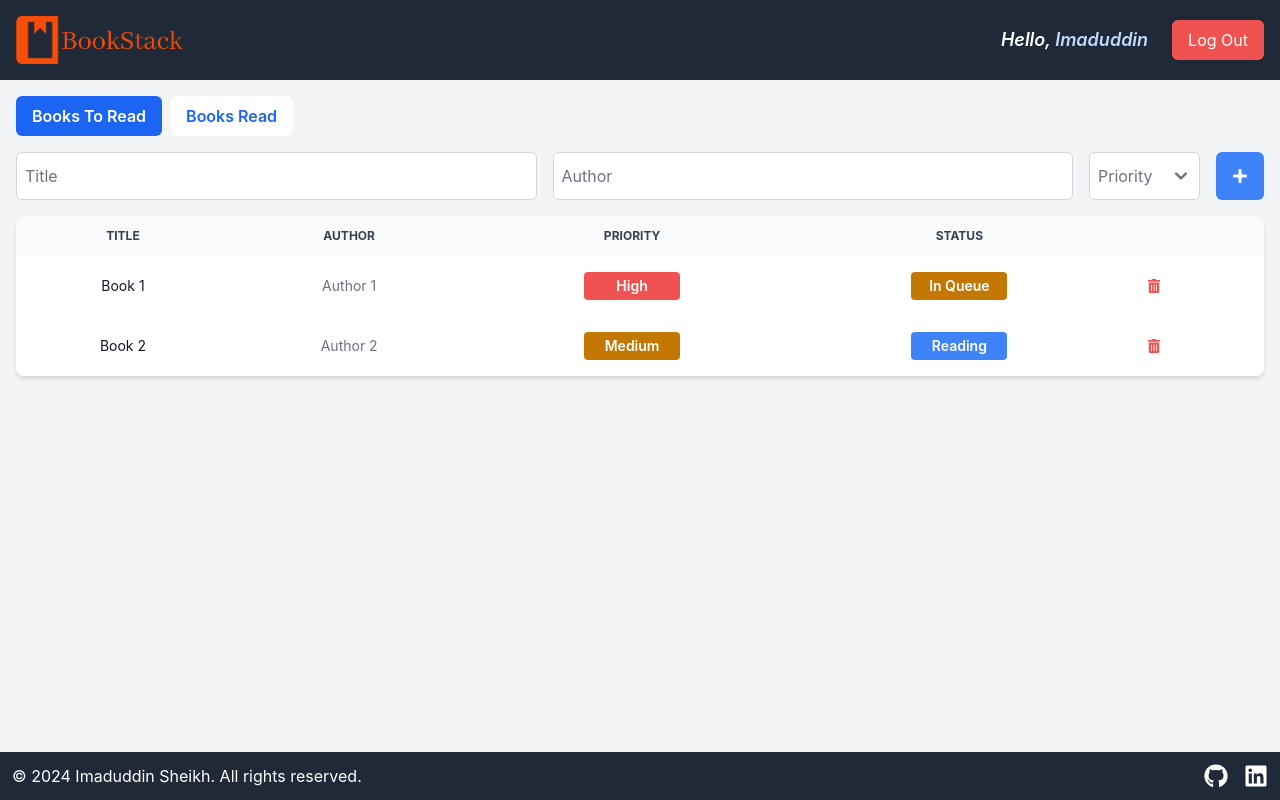
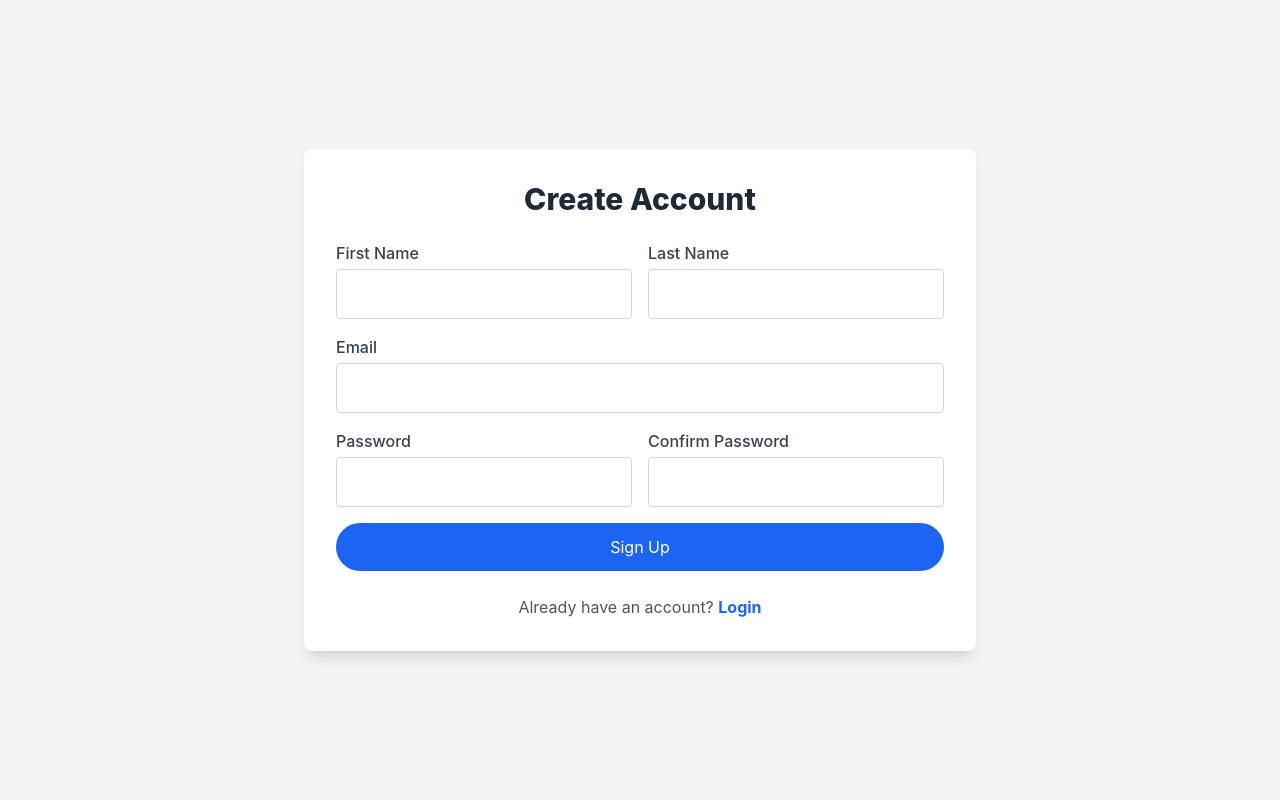
Before and after one commit to isheikh8492/BookStack, a React (Create React App) app in the folder bookstack_frontend/: page /signup in a window 1280 px wide. Built offline with nearby package versions, Linux system fonts and the light colour scheme.

Commit message:
added Login and Register Pages

```diff
--- a/bookstack_frontend/package.json
+++ b/bookstack_frontend/package.json
@@ -6,10 +6,12 @@
     "@testing-library/jest-dom": "^5.17.0",
     "@testing-library/react": "^13.4.0",
     "@testing-library/user-event": "^13.5.0",
+    "axios": "^1.7.4",
     "flowbite": "^2.5.1",
     "react": "^18.3.1",
     "react-dom": "^18.3.1",
     "react-icons": "^5.3.0",
+    "react-router-dom": "^6.26.1",
     "react-scripts": "5.0.1",
     "web-vitals": "^2.1.4"
   },
--- a/bookstack_frontend/src/App.js
+++ b/bookstack_frontend/src/App.js
@@ -1,16 +1,68 @@
-import './App.css';
-import Navbar from './components/Navbar';
-import BookList from './components/BookList';
-import Footer from './components/Footer';
-import 'flowbite/dist/flowbite.min.css';
+import "./App.css";
+import Navbar from "./components/Navbar";
+import BookList from "./components/Books/BookList";
+import Footer from "./components/Footer";
+import LoginPage from "./components/Auth/LoginPage";
+import RegisterPage from "./components/Auth/RegisterPage";
+import React, { useState, useEffect } from "react";
+import {
+  BrowserRouter as Router,
+  Route,
+  Routes,
+  Navigate,
+} from "react-router-dom";
+import "flowbite/dist/flowbite.min.css";
 
 function App() {
+  const [user, setUser] = useState(null);
+
+  useEffect(() => {
+    const token = localStorage.getItem("token");
+    if (token) {
+      // Optionally, fetch user info from your API
+      setUser({ name: "User Name" }); // Replace with actual user data
+    }
+  }, []);
+
+  const handleLogin = (userData) => {
+    setUser(userData);
+  };
+
+  const handleRegister = (userData) => {
+    setUser(userData);
+  };
+
+  if (!user) {
+    return (
+      <Router>
+        <div className="flex flex-col min-h-screen bg-gray-100">
+          <Routes>
+            <Route
+              path="/signup"
+              element={<RegisterPage onRegister={handleRegister} />}
+            />
+            <Route
+              path="/login"
+              element={<LoginPage onLogin={handleLogin} />}
+            />
+            <Route path="*" element={<Navigate to="/login" />} />
+          </Routes>
+        </div>
+      </Router>
+    );
+  }
+
   return (
-    <div className="flex flex-col min-h-screen bg-gray-100">
-      <Navbar />
-      <BookList />
-      <Footer />
-    </div>
+    <Router>
+      <div className="flex flex-col min-h-screen bg-gray-100">
+        <Navbar />
+        <Routes>
+          <Route path="/books" element={<BookList user={user} />} />
+          <Route path="*" element={<Navigate to="/books" />} />
+        </Routes>
+        <Footer />
+      </div>
+    </Router>
   );
 }
 
--- /dev/null
+++ b/bookstack_frontend/src/components/Auth/LoginPage.js
@@ -0,0 +1,77 @@
+import React, { useState } from "react";
+import axios from "axios";
+import { Link, useNavigate } from "react-router-dom"; // Import useNavigate from react-router-dom
+
+function LoginPage({ onLogin }) {
+  const [email, setEmail] = useState("");
+  const [password, setPassword] = useState("");
+  const [error, setError] = useState("");
+  const navigate = useNavigate(); // Initialize the navigate function
+
+  const handleLogin = async (e) => {
+    e.preventDefault();
+    try {
+      const response = await axios.post("http://127.0.0.1:8000/login", {
+        email,
+        password,
+      });
+
+      localStorage.setItem("token", response.data.token);
+      onLogin(response.data.user);
+    } catch (err) {
+      setError("Invalid credentials, please try again.");
+    }
+  };
+
+  return (
+    <div className="flex justify-center items-center h-screen bg-gray-100">
+      <div className="bg-white p-8 rounded-lg shadow-lg w-96 transform transition-all hover:scale-105">
+        <h2 className="text-3xl font-extrabold mb-6 text-center text-gray-800">
+          Welcome Back
+        </h2>
+        {error && (
+          <p className="text-red-500 mb-4 text-center animate-pulse">{error}</p>
+        )}
+        <form onSubmit={handleLogin}>
+          <div className="mb-6">
+            <label className="block text-gray-700 font-medium">Email</label>
+            <input
+              type="email"
+              value={email}
+              onChange={(e) => setEmail(e.target.value)}
+              className="w-full p-3 border border-gray-300 rounded mt-1 focus:outline-none focus:ring-2 focus:ring-blue-400"
+              required
+            />
+          </div>
+          <div className="mb-6">
+            <label className="block text-gray-700 font-medium">Password</label>
+            <input
+              type="password"
+              value={password}
+              onChange={(e) => setPassword(e.target.value)}
+              className="w-full p-3 border border-gray-300 rounded mt-1 focus:outline-none focus:ring-2 focus:ring-blue-400"
+              required
+            />
+          </div>
+          <button
+            type="submit"
+            className="w-full bg-blue-600 text-white py-3 rounded-full hover:bg-blue-700 transform transition-transform duration-300 hover:scale-105"
+          >
+            Login
+          </button>
+        </form>
+        <p className="text-center mt-6 text-gray-600">
+          Don't have an account?{" "}
+          <Link
+            to="/signup"
+            className="text-blue-600 font-bold cursor-pointer hover:underline"
+          >
+            Sign Up
+          </Link>
+        </p>
+      </div>
+    </div>
+  );
+}
+
+export default LoginPage;
--- /dev/null
+++ b/bookstack_frontend/src/components/Auth/RegisterPage.js
@@ -0,0 +1,137 @@
+import React, { useState } from "react";
+import axios from "axios";
+import { useNavigate, Link } from "react-router-dom"; // Import useNavigate and Link from react-router-dom
+
+function RegisterPage({ onRegister }) {
+  const [firstName, setFirstName] = useState("");
+  const [lastName, setLastName] = useState("");
+  const [email, setEmail] = useState("");
+  const [password, setPassword] = useState("");
+  const [confirmPassword, setConfirmPassword] = useState("");
+  const [error, setError] = useState("");
+  const navigate = useNavigate(); // Initialize the navigate function
+
+  const handleRegister = async (e) => {
+    e.preventDefault();
+
+    if (password !== confirmPassword) {
+      setError("Passwords do not match");
+      return;
+    }
+
+    try {
+      // Replace with your backend API URL
+      const response = await axios.post(
+        "https://your-backend-api.com/register",
+        {
+          firstName,
+          lastName,
+          email,
+          password,
+        }
+      );
+
+      // Save the JWT token or session
+      localStorage.setItem("token", response.data.token);
+
+      // Call the onRegister callback to update the app state
+      onRegister(response.data.user);
+    } catch (err) {
+      setError("Registration failed, please try again.");
+    }
+  };
+
+  return (
+    <div className="flex justify-center items-center h-screen bg-gray-100">
+      <div className="bg-white p-8 rounded-lg shadow-lg w-full max-w-2xl transform transition-all hover:scale-105">
+        <h2 className="text-3xl font-extrabold mb-6 text-center text-gray-800">
+          Create Account
+        </h2>
+        {error && (
+          <p className="text-red-500 mb-4 text-center animate-pulse">{error}</p>
+        )}
+        <form onSubmit={handleRegister} className="space-y-4">
+          <div className="grid grid-cols-1 md:grid-cols-2 gap-4">
+            <div>
+              <label className="block text-gray-700 font-medium">
+                First Name
+              </label>
+              <input
+                type="text"
+                value={firstName}
+                onChange={(e) => setFirstName(e.target.value)}
+                className="w-full p-3 border border-gray-300 rounded mt-1 focus:outline-none focus:ring-2 focus:ring-blue-400"
+                required
+              />
+            </div>
+            <div>
+              <label className="block text-gray-700 font-medium">
+                Last Name
+              </label>
+              <input
+                type="text"
+                value={lastName}
+                onChange={(e) => setLastName(e.target.value)}
+                className="w-full p-3 border border-gray-300 rounded mt-1 focus:outline-none focus:ring-2 focus:ring-blue-400"
+                required
+              />
+            </div>
+          </div>
+          <div>
+            <label className="block text-gray-700 font-medium">Email</label>
+            <input
+              type="email"
+              value={email}
+              onChange={(e) => setEmail(e.target.value)}
+              className="w-full p-3 border border-gray-300 rounded mt-1 focus:outline-none focus:ring-2 focus:ring-blue-400"
+              required
+            />
+          </div>
+          <div className="grid grid-cols-1 md:grid-cols-2 gap-4">
+            <div>
+              <label className="block text-gray-700 font-medium">
+                Password
+              </label>
+              <input
+                type="password"
+                value={password}
+                onChange={(e) => setPassword(e.target.value)}
+                className="w-full p-3 border border-gray-300 rounded mt-1 focus:outline-none focus:ring-2 focus:ring-blue-400"
+                required
+              />
+            </div>
+            <div>
+              <label className="block text-gray-700 font-medium">
+                Confirm Password
+              </label>
+              <input
+                type="password"
+                value={confirmPassword}
+                onChange={(e) => setConfirmPassword(e.target.value)}
+                className="w-full p-3 border border-gray-300 rounded mt-1 focus:outline-none focus:ring-2 focus:ring-blue-400"
+                required
+              />
+            </div>
+          </div>
+          <button
+            type="submit"
+            className="w-full bg-blue-600 text-white py-3 rounded-full hover:bg-blue-700 transform transition-transform duration-300 hover:scale-105"
+          >
+            Sign Up
+          </button>
+        </form>
+        <p className="text-center mt-6 text-gray-600">
+          Already have an account?{" "}
+          <Link
+            to="/login"
+            className="text-blue-600 font-bold cursor-pointer hover:underline"
+          >
+            Login
+          </Link>
+        </p>
+      </div>
+    </div>
+  );
+}
+
+export default RegisterPage;
```
Also changed, not shown: bookstack_frontend/src/components/Auth/AuthForm.js (added), bookstack_frontend/src/components/Books/AddBookModal.js (renamed from bookstack_frontend/src/components/AddBookModal.js), bookstack_frontend/src/components/Books/BookDetailsModal.js (renamed from bookstack_frontend/src/components/BookDetailsModal.js), bookstack_frontend/src/components/Books/BookItem.js (renamed from bookstack_frontend/src/components/BookItem.js), bookstack_frontend/src/components/Books/BookList.js (renamed from bookstack_frontend/src/components/BookList.js), bookstack_frontend/src/components/Books/BookTable.js (renamed from bookstack_frontend/src/components/BookTable.js), bookstack_frontend/src/components/Books/ConfirmationModal.js (renamed from bookstack_frontend/src/components/ConfirmationModal.js), 1 other file (tests, documents, lock files or other folders).
